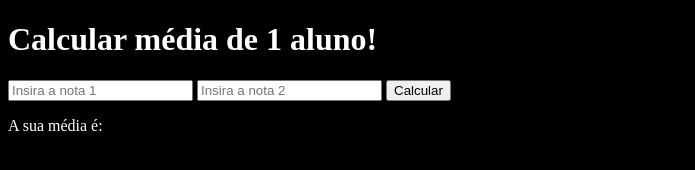
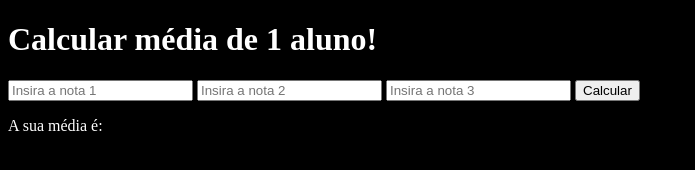
Before and after one commit to gahemily/calcularmedia, a plain HTML site: page index.html in a window 1280 px wide. Shown: the whole page, without its empty margins (0-695 px from the left). Drawn offline with Linux system fonts and the light colour scheme.

Commit message:
Update index.html

```diff
--- a/index.html
+++ b/index.html
@@ -11,8 +11,8 @@
         <h1>Calcular média de 1 aluno!</h1>
         <input type="number" id="nota_1" placeholder="Insira a nota 1">
         <input type="number" max="100" id="nota_2" placeholder="Insira a nota 2">
-        <!--input type="number" max="100" id="nota_3"
-        placeholder="Insira a nota 3"-->
+        <input type="number" max="100" id="nota_3"
+        placeholder="Insira a nota 3">
 
             <!--input só aceita números;
             max indica a nota máxima que pode ser incluída;
```
